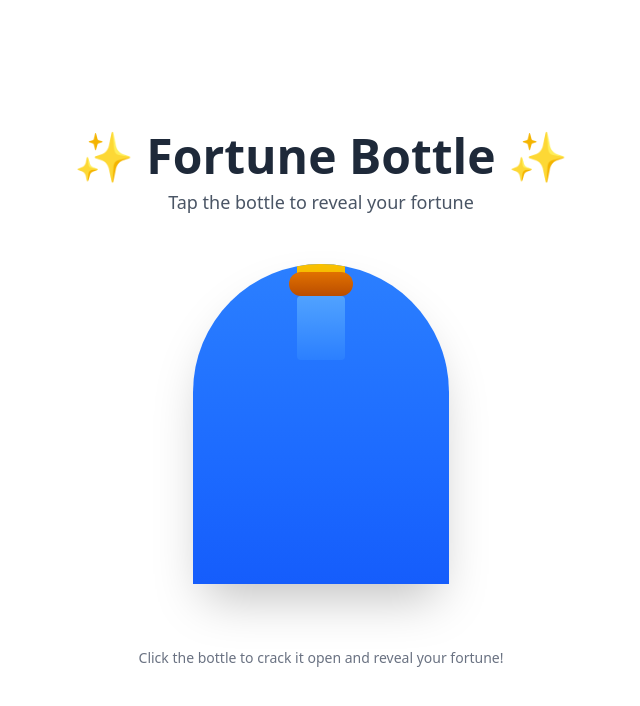
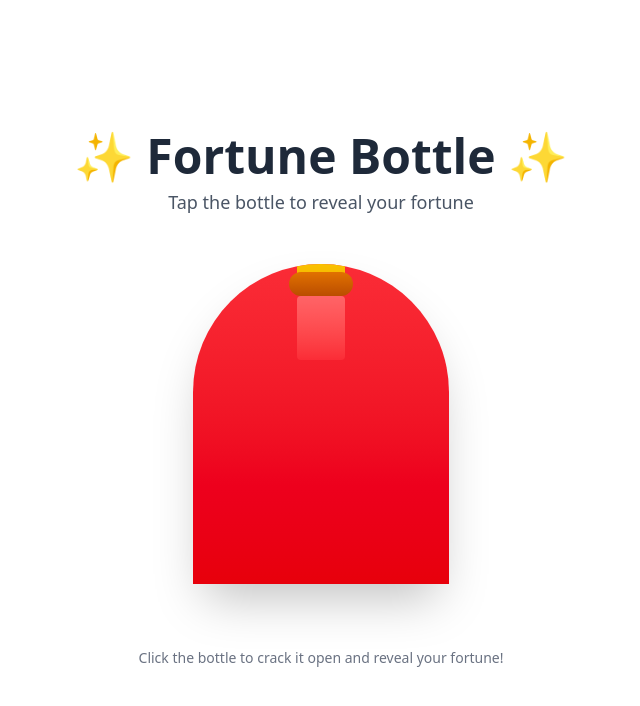
Before and after one commit to Lyzr-Apps/creative-awesome-club, a React (Vite) app: page / in a window 1280 px wide. Shown: the top 706 px of the page, without its empty margins (319-959 px from the left). Built offline with nearby package versions, Linux system fonts and the light colour scheme.

Commit message:
feat: changed bottle color from blue to red with updated gradient

```diff
--- a/src/App.tsx
+++ b/src/App.tsx
@@ -192,7 +192,7 @@ function App() {
             onClick={handleBottleTap}
           >
             <div
-              className={`w-64 h-80 bg-gradient-to-b from-blue-500 to-blue-600 rounded-t-full rounded-b-3xl shadow-2xl relative overflow-hidden transform transition-transform duration-300 ${
+              className={`w-64 h-80 bg-gradient-to-b from-red-500 to-red-600 rounded-t-full rounded-b-3xl shadow-2xl relative overflow-hidden transform transition-transform duration-300 ${
                 isAnimating ? 'animate-bounce' : ''
               } ${
                 isAnimating ? 'animate-pulse' : ''
@@ -205,7 +205,7 @@ function App() {
               <div className="absolute top-2 left-1/2 transform -translate-x-1/2 w-16 h-6 bg-gradient-to-b from-amber-600 to-amber-700 rounded-full"></div>
 
               {/* Bottle neck */}
-              <div className="absolute top-8 left-1/2 transform -translate-x-1/2 w-12 h-16 bg-gradient-to-b from-blue-400 to-blue-500 rounded-t-sm rounded-b-sm"></div>
+              <div className="absolute top-8 left-1/2 transform -translate-x-1/2 w-12 h-16 bg-gradient-to-b from-red-400 to-red-500 rounded-t-sm rounded-b-sm"></div>
 
               {/* Magic sparkles when animating */}
               {isAnimating && (
```
